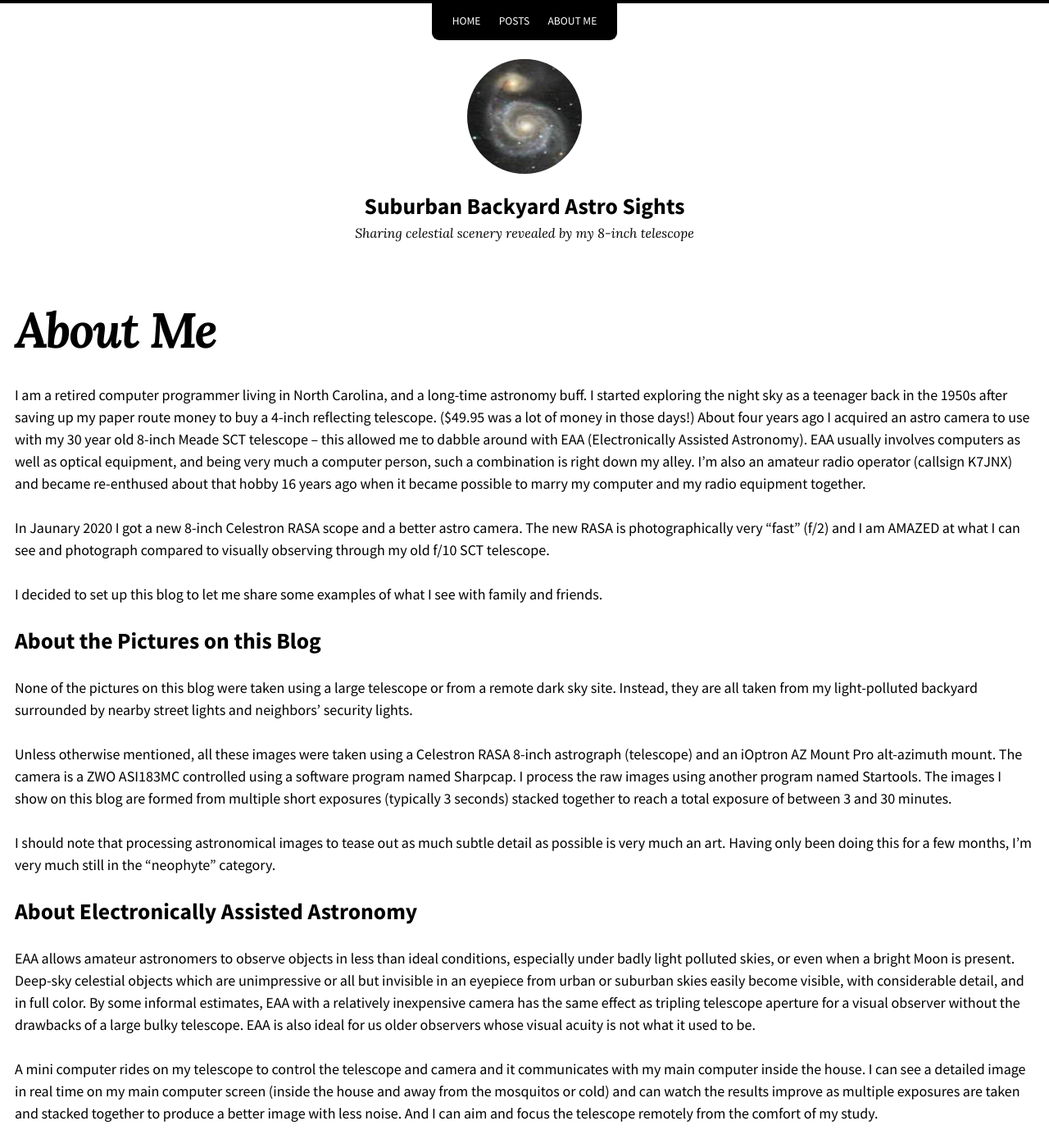
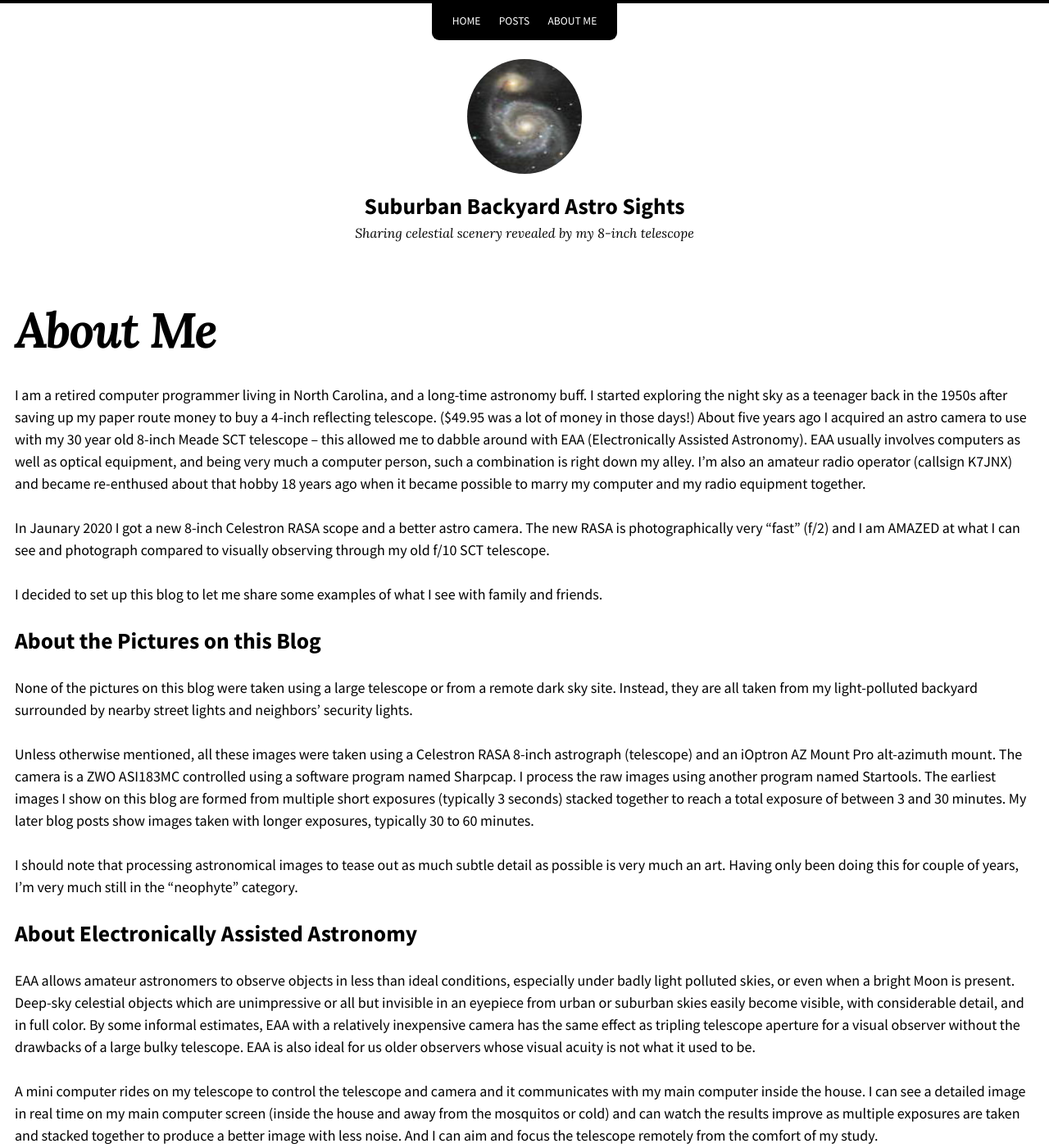
Before and after one commit to howardgrams/newlook, a Jekyll site: the page built from about.md, in a window 1280 px wide and 1400 px high. Shown: the whole window at 82% size. Built offline with Jekyll 4.4.1, drawn with Linux system fonts in a browser that asks for light colours; nearby versions of some CDN libraries.

Commit message:
Add Pelican nebula post and minor revisions to About.

```diff
--- a/about.md
+++ b/about.md
@@ -4,7 +4,7 @@ title: About Me
 permalink: /about/
 ---
 
-I am a retired computer programmer living in North Carolina, and a long-time astronomy buff. I started exploring the night sky as a teenager back in the 1950s after saving up my paper route money to buy a 4-inch reflecting telescope. ($49.95 was a lot of money in those days!) About four years ago I acquired an astro camera to use with my 30 year old 8-inch Meade SCT telescope -- this allowed me to dabble around with EAA (Electronically Assisted Astronomy). EAA usually involves computers as well as optical equipment, and being very much a computer person, such a combination is right down my alley.  I'm also an amateur radio operator (callsign K7JNX) and became re-enthused about that hobby 16 years ago when it became possible to marry my computer and my radio equipment together.
+I am a retired computer programmer living in North Carolina, and a long-time astronomy buff. I started exploring the night sky as a teenager back in the 1950s after saving up my paper route money to buy a 4-inch reflecting telescope. ($49.95 was a lot of money in those days!) About five years ago I acquired an astro camera to use with my 30 year old 8-inch Meade SCT telescope -- this allowed me to dabble around with EAA (Electronically Assisted Astronomy). EAA usually involves computers as well as optical equipment, and being very much a computer person, such a combination is right down my alley.  I'm also an amateur radio operator (callsign K7JNX) and became re-enthused about that hobby 18 years ago when it became possible to marry my computer and my radio equipment together.
 
 In Jaunary 2020 I got a new 8-inch Celestron RASA scope and a better astro camera.  The new RASA is photographically very "fast" (f/2) and I am AMAZED at what I can see and photograph compared to visually observing through my old f/10 SCT telescope.
 
@@ -14,9 +14,9 @@ I decided to set up this blog to let me share some examples of what I see with f
 
 None of the pictures on this blog were taken using a large telescope or from a remote dark sky site. Instead, they are all taken from my light-polluted backyard surrounded by nearby street lights and neighbors' security lights.
 
-Unless otherwise mentioned, all these images were taken using a Celestron RASA 8-inch astrograph (telescope) and an iOptron AZ Mount Pro alt-azimuth mount. The camera is a ZWO ASI183MC controlled using a software program named Sharpcap. I process the raw images using another program named Startools. The images I show on this blog are formed from multiple  short exposures (typically 3 seconds) stacked together to reach a total exposure of between 3 and 30 minutes.
+Unless otherwise mentioned, all these images were taken using a Celestron RASA 8-inch astrograph (telescope) and an iOptron AZ Mount Pro alt-azimuth mount. The camera is a ZWO ASI183MC controlled using a software program named Sharpcap. I process the raw images using another program named Startools. The earliest images I show on this blog are formed from multiple  short exposures (typically 3 seconds) stacked together to reach a total exposure of between 3 and 30 minutes. My later blog posts show images taken with longer exposures, typically 30 to 60 minutes.
 
-I should note that processing astronomical images to tease out as much subtle detail as possible is very much an art.  Having only been doing this for a few months, I'm very much still in the "neophyte" category.
+I should note that processing astronomical images to tease out as much subtle detail as possible is very much an art.  Having only been doing this for couple of years, I'm very much still in the "neophyte" category.
 
 ## About Electronically Assisted Astronomy
 
```
Also changed, not shown: _posts/2022-11-18-Pelican Nebula 2.md (added, +25 -0 lines), images/ic5070_2022-11-17T19_40_05_Stack_16bits_240frames_3600s_bin35pc.jpg (added).
